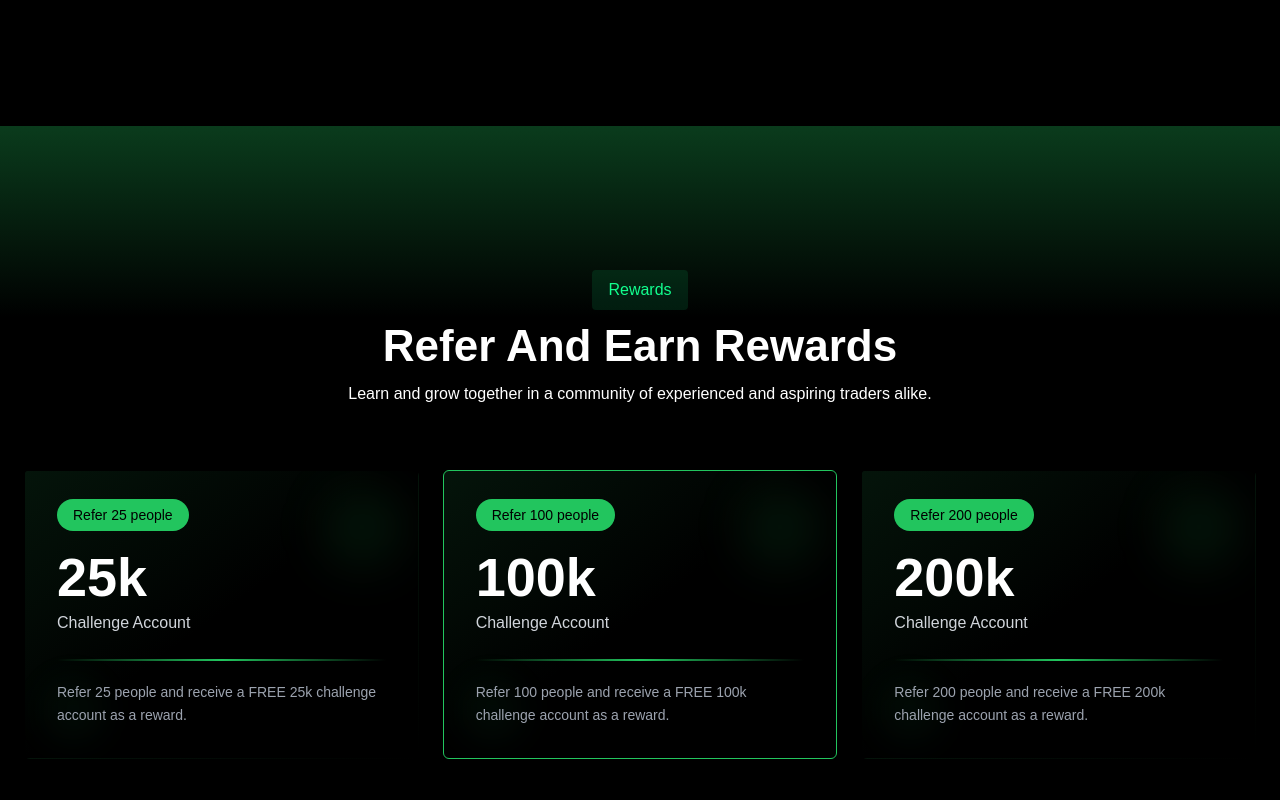
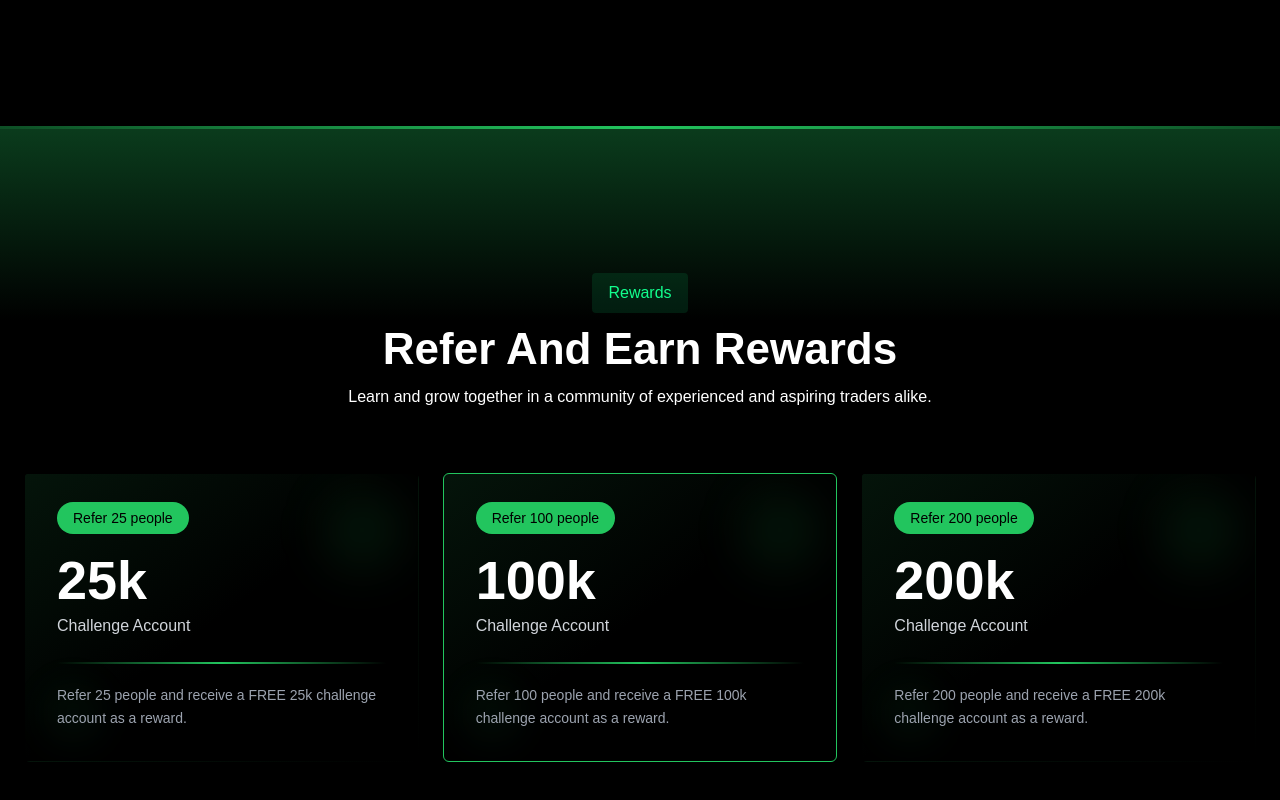
Before and after one commit to abujobayer0/FundingOptimal, a Next.js app: page /become-a-partner in a window 1280 px wide. Shown: the part 3359-4159 px from the top of the page. Built offline with nearby package versions, Linux system fonts and the light colour scheme; a web font is replaced by a local one.

Commit message:
Add gradient styling to ReferAndEarn component for enhanced visual appeal

```diff
--- a/src/app/(WithCommonLayout)/_components/module/becomeAPartner/ReferAndEarn.tsx
+++ b/src/app/(WithCommonLayout)/_components/module/becomeAPartner/ReferAndEarn.tsx
@@ -31,6 +31,8 @@
 export default function ReferAndEarn() {
   return (
     <div className="">
+      <div className="bg-gradient-to-r from-green-500/40 via-green-500 to-green-500/40 h-[3px]" />
+
       <div className="bg-gradient-to-b from-green-500/30 to-transparent h-48"></div>
       <div className="max-w-7xl mx-auto px-4 md:px-6 bg-transparent text-white -mt-24 md:-mt-36">
         <SectionHeader
```
